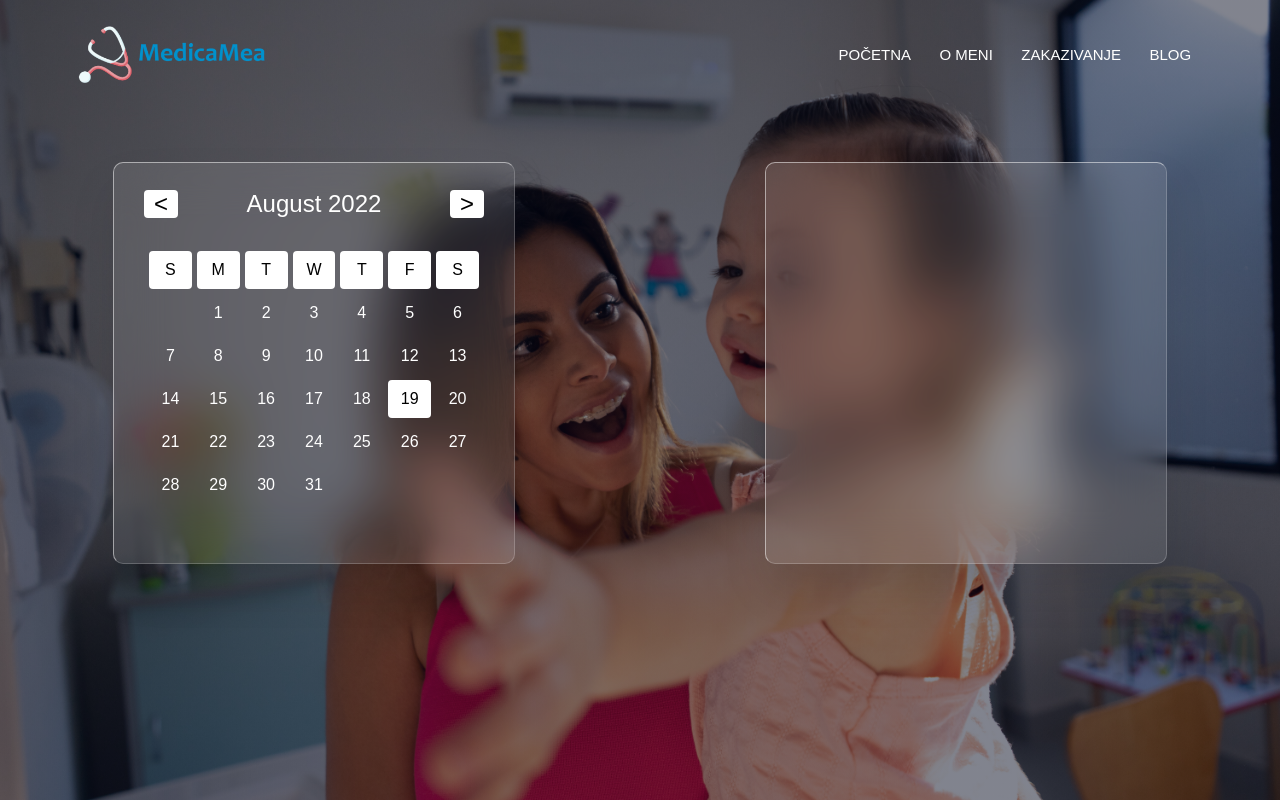
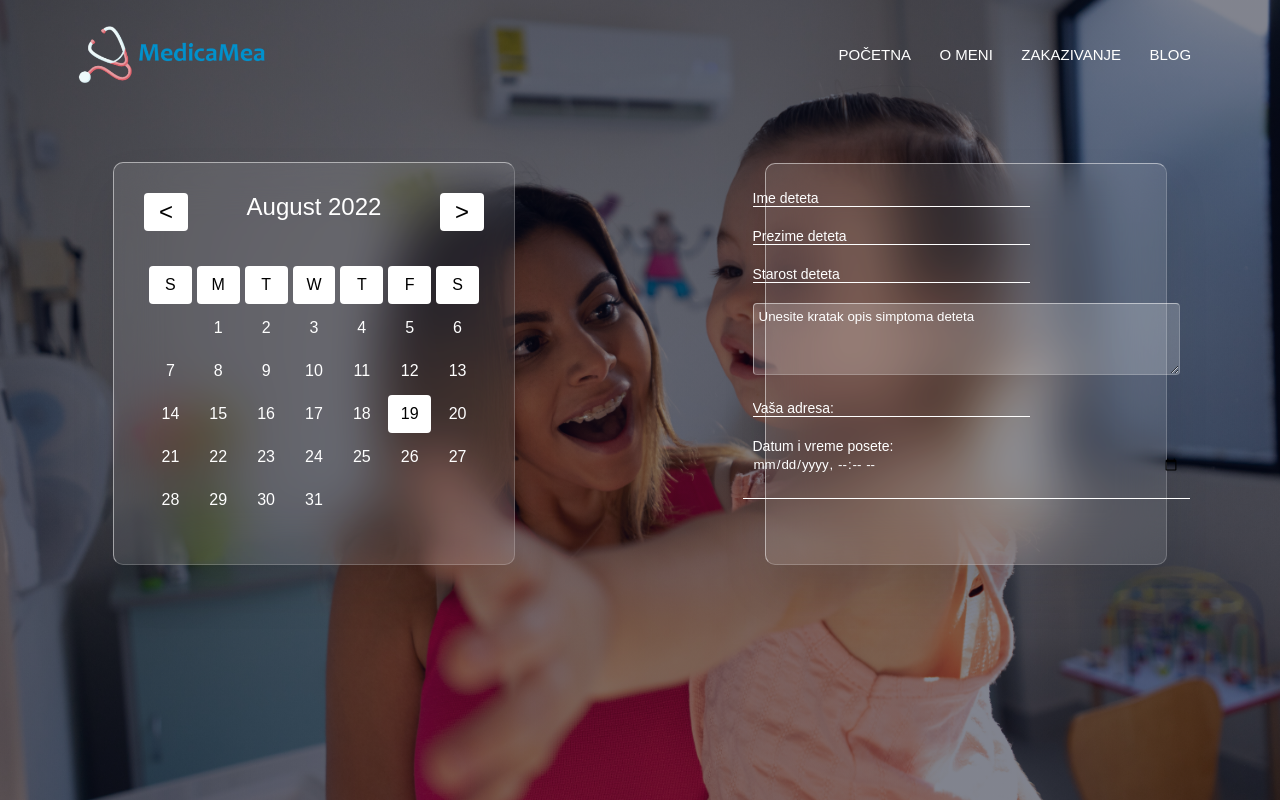
Before and after one commit to Milica1234567/iteh-php, a PHP site: page /zakazivanje.html in a window 1280 px wide. Run offline with PHP 8.4, Linux system fonts and the light colour scheme; some libraries are stand-ins or nearby versions; some web fonts are replaced.

Commit message:
Update
Ispravke svih stranica, dodavanje linkova

```diff
--- a/dycalendar.css
+++ b/dycalendar.css
@@ -76,7 +76,8 @@
 
 .dycalendar-month-container .dycalendar-header {
     position : relative;
-    top: 50px;
+    top:0;
+
 }
 
 .dycalendar-month-container .dycalendar-header .dycalendar-prev-next-btn {
@@ -86,9 +87,11 @@
 
 .dycalendar-month-container .dycalendar-header .dycalendar-prev-next-btn.prev-btn {
     left : 0;
+    top: 0;
 }
 
 .dycalendar-month-container .dycalendar-header .dycalendar-prev-next-btn.next-btn {
+    top: 0;
     right : 0;
 }
 
--- a/style.css
+++ b/style.css
@@ -389,7 +389,9 @@ form button .fa-solid {
     margin-right: 15px;
     cursor: pointer;
 }
-
+.ikonice a{
+    color: white;
+}
 hr {
     width: 90%;
     border: 0;
@@ -717,7 +719,7 @@ hr {
 }
 #dycalendar table{
     width: 100%;
-
+    margin-top:40px ;
     border-spacing: 5px;
 
 }
@@ -743,8 +745,8 @@ hr {
 #dycalendar-month-container .dycalendar-header, .dycalendar-prev-next-btn.prev-btn{
     background: white;
     color: black;
-    width: 34px;
-    height: 28px;
+    width: 44px;
+    height: 38px;
     left: 4px;
     border-radius: 4px;
     display: flex;
@@ -755,14 +757,14 @@ hr {
 #dycalendar-month-container .dycalendar-header, .dycalendar-prev-next-btn.next-btn{
     background: white;
     color: black;
-    width: 34px;
-    height: 28px;
+    width: 44px;
+    height: 38px;
     right: 4px;
     border-radius: 4px;
     display: flex;
     justify-content: center;
     align-items: center;
-    font-size: 24px;
+    font-size:24px;
 }
 .dycalendar-month-container .dycalendar-span-month-year{
     color: white;
@@ -770,7 +772,6 @@ hr {
     font-weight: 400;
 }
 .forma-zakazi{
-
     margin-left: 250px;
     width: 400px;
     min-height: 400px;
@@ -785,9 +786,43 @@ hr {
     display: flex;
     justify-content: center;
     align-items: center;
+}
+.input-box{
+
+    align-items: center;
+    justify-content: center;
+    padding: 10px;
+}
+.input-forma-zakazi{
+    width: 65%;
+    border-bottom: 1px solid white;
+}
+.input-forma-zakazi::placeholder{
+    color: white;
+    font-size: 14px;
 
 }
+.details{
+    color: white;
+    font-size: 14px;
+}
+#simptomi{
+    background: rgba(255, 255, 255, 0.203);
+    border: 1px solid rgba(255, 255, 255, 0.5);
+    border-right: 1px solid rgba(255, 255, 255, 0.2);
+    border-bottom: 1px solid rgba(255, 255, 255, 0.2);
+    border-radius: 4px;
+    color: white;
+    padding: 5px;
+}
 
+
+
+@media(max-width:700px){
+    .kalendar-forma-box{
+        flex-direction: column;
+    }
+}
 /*--------------------------login---------------------------*/
 .header-login {
     min-height: 100vh;
@@ -885,13 +920,6 @@ hr {
     color: white;
 }
 
-span {
-    color: #777;
-    font-size: 12px;
-    bottom: 68px;
-    position: absolute;
-}
-
 #login {
     left: 50px;
 }
--- a/zakazivanje.html
+++ b/zakazivanje.html
@@ -1,5 +1,6 @@
 <!DOCTYPE html>
 <html lang="en">
+
 <head>
     <meta charset="UTF-8">
     <meta http-equiv="X-UA-Compatible" content="IE=edge">
@@ -9,9 +10,12 @@
     <link rel="stylesheet" href="dycalendar.css">
     <link rel="preconnect" href="https://fonts.googleapis.com">
     <link rel="preconnect" href="https://fonts.gstatic.com" crossorigin>
-<link href="https://fonts.googleapis.com/css2?family=PT+Serif&family=Roboto:ital,wght@0,300;0,400;1,100;1,300&family=Square+Peg&display=swap" rel="stylesheet">
+    <link
+        href="https://fonts.googleapis.com/css2?family=PT+Serif&family=Roboto:ital,wght@0,300;0,400;1,100;1,300&family=Square+Peg&display=swap"
+        rel="stylesheet">
     <script src="https://kit.fontawesome.com/4e1f20daf1.js" crossorigin="anonymous"></script>
 </head>
+
 <body>
     <section class="header-zakazivanje">
         <nav>
@@ -20,10 +24,10 @@
             <div class="navigation-menu" id="navigation-menu">
                 <i class="fa solid fa-xmark" onclick="hideMenu()"></i>
                 <ul>
-                    <li><a href="">POČETNA</a></li>
-                    <li><a href="">O MENI</a></li>
-                    <li><a href="">ZAKAZIVANJE</a></li>
-                    <li><a href="">BLOG</a></li>
+                    <li><a href="index.html">POČETNA</a></li>
+                    <li><a href="about.htm">O MENI</a></li>
+                    <li><a href="login.html">ZAKAZIVANJE</a></li>
+                    <li><a href="blog.html">BLOG</a></li>
                 </ul>
             </div>
             <i class="fa solid fa-bars" onclick="showMenu()"></i>
@@ -32,10 +36,36 @@
             <div class="kalendar">
                 <div id="dycalendar"></div>
             </div>
+            <div class="forma-zakazi">
+                <form action="#" class="form-zakazi">
+                    <div class="korisnicki-podaci">
+                        <div class="input-box">
 
+                            <input type="text" class="input-forma-zakazi" placeholder="Ime deteta">
+                        </div>
+                        <div class="input-box">
 
-            <div class="forma-zakazi">
+                            <input type="text" class="input-forma-zakazi" placeholder="Prezime deteta">
+                        </div>
+                        <div class="input-box">
 
+                            <input type="text" class="input-forma-zakazi" placeholder="Starost deteta">
+                        </div>
+                        <div class="input-box">
+
+                            <textarea id="simptomi" name="simptomi" rows="4" cols="50">Unesite kratak opis simptoma deteta</textarea>
+                        </div>
+                        <div class="input-box">
+
+                            <input type="text" class="input-forma-zakazi" placeholder="Vaša adresa:">
+                        </div>
+
+                        <div class="input-box">
+                            <span class="details">Datum i vreme posete:</span>
+                            <input type="datetime-local" name="begin" placeholder="Datum i vreme posete">
+                        </div>
+                    </div>
+                </form>
             </div>
         </div>
 
@@ -47,12 +77,12 @@
 
     <!-------------JavaScript-------------->
     <script>
-        var navLinks= document.getElementById("navigation-menu")
-        function showMenu(){
-            navLinks.style.right='0'
+        var navLinks = document.getElementById("navigation-menu")
+        function showMenu() {
+            navLinks.style.right = '0'
         }
-        function hideMenu(){
-            navLinks.style.right='-200px'
+        function hideMenu() {
+            navLinks.style.right = '-200px'
         }
     </script>
     <script src="dycalendar.js"></script>
@@ -70,4 +100,5 @@
 
 
 </body>
+
 </html>
```
Also changed, not shown: about.htm (+10 -10 lines), blog.html (+10 -10 lines), index.html (+12 -11 lines), login.html (+4 -4 lines), post1.html (+10 -10 lines), post2.html (+10 -11 lines), post3.html (+10 -10 lines). Lines whose indentation alone changed are shown as unchanged.
